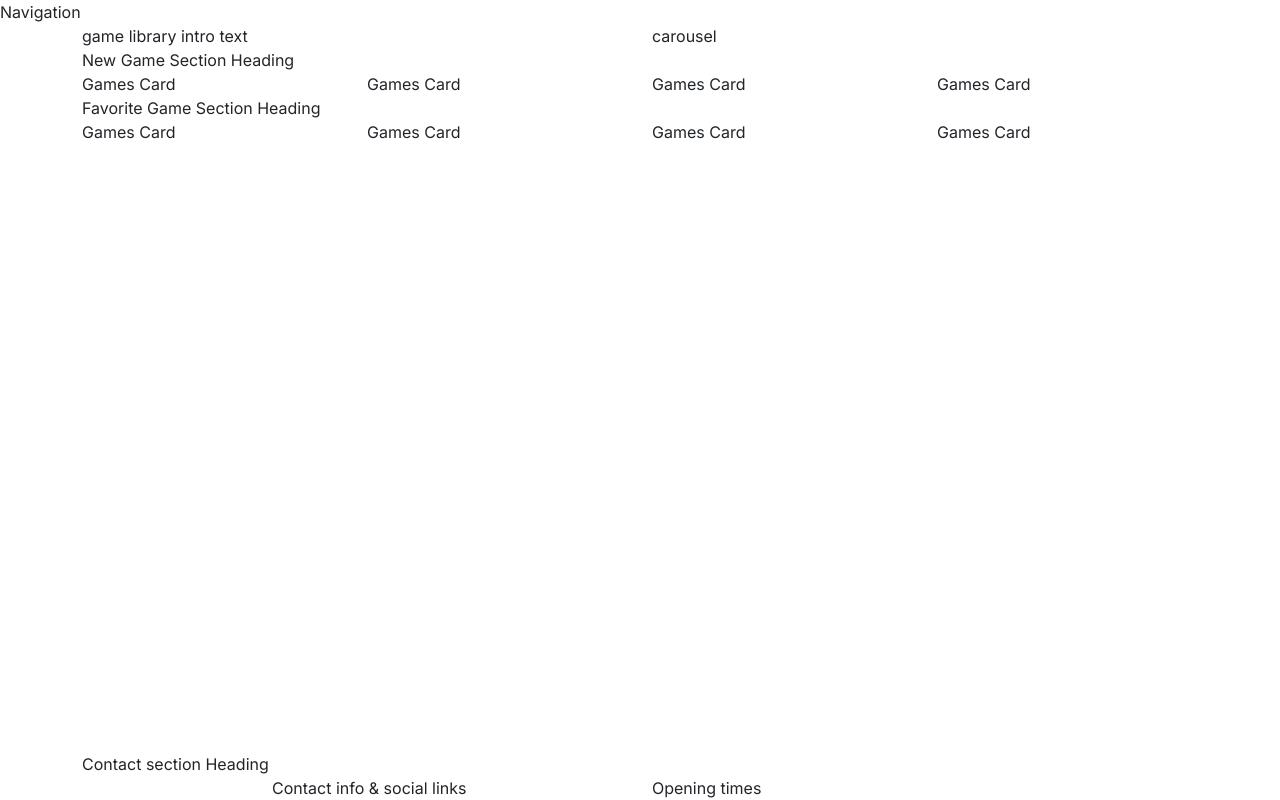
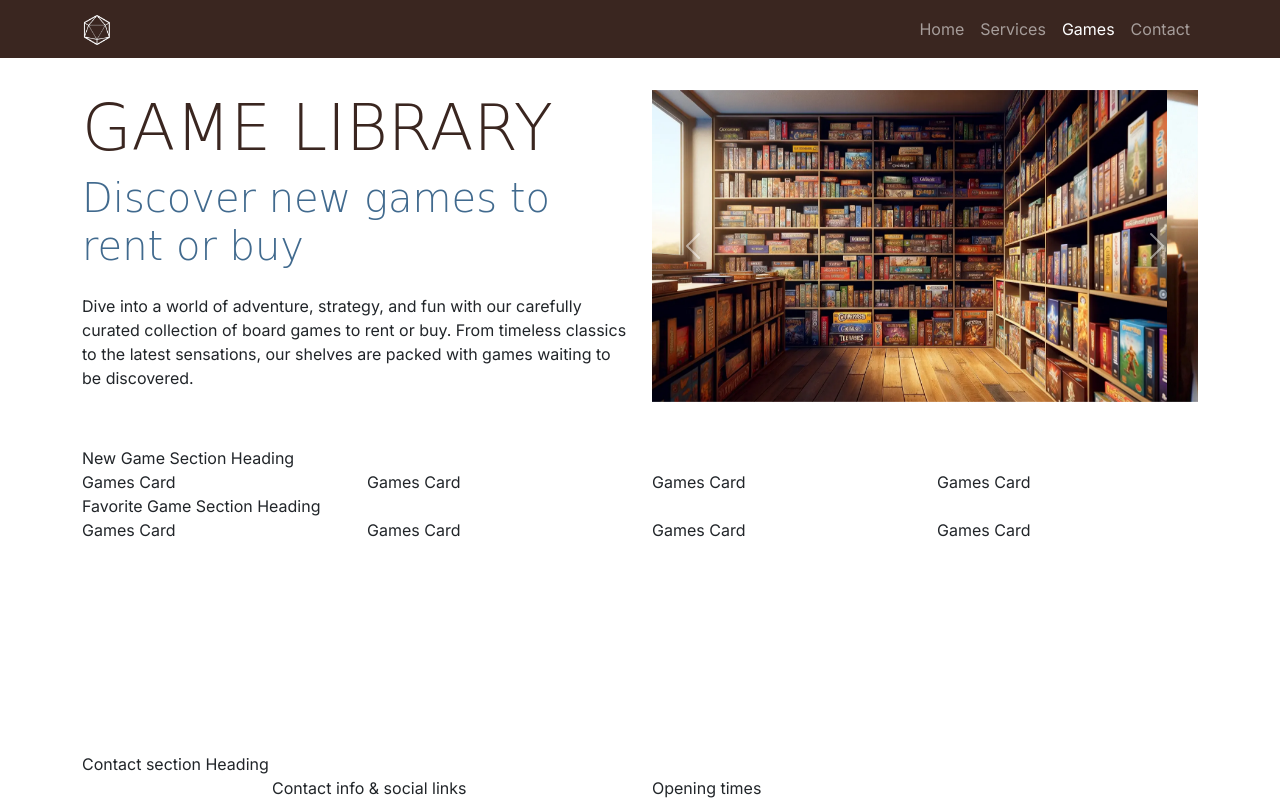
Before and after one commit to ethans241/broadwalk-games, a plain HTML site: page game-library.html in a window 1280 px wide. Drawn offline with nearby package versions, Linux system fonts and the light colour scheme; a web font is replaced by a local one.

Commit message:
added navbar and header to game-library page

```diff
--- a/game-library.html
+++ b/game-library.html
@@ -1,9 +1,11 @@
 <!DOCTYPE html>
 <html lang="en">
+
 <head>
     <meta charset="UTF-8">
     <meta name="viewport" content="width=device-width, initial-scale=1.0">
-    <meta name="description" content="Explore Boardwalk Games' vast library of engaging and exciting board games available for rent or purchase. Reserve your game online and embark on your next board game adventure today">
+    <meta name="description"
+        content="Explore Boardwalk Games' vast library of engaging and exciting board games available for rent or purchase. Reserve your game online and embark on your next board game adventure today">
     <title>Boardwalk Games | Game Library</title>
 
     <!-- favicons generated by favicon.io -->
@@ -20,16 +22,79 @@
 </head>
 
 <!-- Classes on body set to work with mt-auto on footer to ensure it always stays at the bottom of the page -->
+
 <body class="d-flex flex-column min-vh-100">
 
     <!-- Navigation -->
-     <div>Navigation</div>
+    <nav id="navbar" class="navbar navbar-expand-lg" data-bs-theme="dark"">
+        <div class=" container">
+        <a class="navbar-brand" href="index.html"><img src="assets/images/logo-sm-white.png" alt="Broadwalk Games logo"
+                class="logo"></a>
+        <button class="navbar-toggler" type="button" data-bs-toggle="collapse" data-bs-target="#navbarNav"
+            aria-controls="navbarNav" aria-expanded="false" aria-label="Toggle navigation">
+            <span class="navbar-toggler-icon"></span>
+        </button>
+        <div class="collapse navbar-collapse" id="navbarNav">
+            <ul class="navbar-nav ms-auto">
+                <li class="nav-item">
+                    <a class="nav-link" href="index.html">Home</a>
+                </li>
+                <li class="nav-item">
+                    <a class="nav-link" href="#">Services</a>
+                </li>
+                <li class="nav-item">
+                    <a class="nav-link active" aria-current="page" href="game-library.html">Games</a>
+                </li>
+                <li class="nav-item">
+                    <a class="nav-link" href="#">Contact</a>
+                </li>
+            </ul>
+        </div>
+        </div>
+    </nav>
 
     <!-- Header with carousel -->
-     <header class="container">
+    <header id="header" class="container section">
         <div class="row">
-            <div class="col-12 col-xl-6">game library intro text</div>
-            <div class="col-12 col-xl-6">carousel</div>
+            <div class="col-12 col-xl-6 text-center text-xl-start">
+                <h1 class="display-3">Game library</h1>
+                <p class="lead display-6 sub-heading-color">Discover new games to rent or buy</p>
+                <p class="my-4">Dive into a world of adventure, strategy, and fun with our carefully curated collection
+                    of board games to rent or buy. From timeless classics to the latest sensations, our shelves are
+                    packed with games waiting to be discovered.</p>
+            </div>
+            <div class="col-12 col-xl-6">
+                <div id="carouselExampleAutoplaying" class="carousel slide" data-bs-ride="carousel">
+                    <div class="carousel-inner">
+                        <div class="carousel-item active">
+                            <img src="assets/images/game-library-carousel-1.webp" class="d-block w-100"
+                                alt="Bookshelves filled with boardgames">
+                        </div>
+                        <div class="carousel-item">
+                            <img src="assets/images/game-library-carousel-2.webp" class="d-block w-100"
+                                alt="Bookshelves filled with boardgames">
+                        </div>
+                        <div class="carousel-item">
+                            <img src="assets/images/game-library-carousel-3.webp" class="d-block w-100"
+                                alt="Bookshelves filled with boardgames, one man is browsing the shelves">
+                        </div>
+                        <div class="carousel-item">
+                            <img src="assets/images/game-library-carousel-4.webp" class="d-block w-100"
+                                alt="8 board games stacked on top of each other">
+                        </div>
+                    </div>
+                    <button class="carousel-control-prev" type="button" data-bs-target="#carouselExampleAutoplaying"
+                        data-bs-slide="prev">
+                        <span class="carousel-control-prev-icon" aria-hidden="true"></span>
+                        <span class="visually-hidden">Previous</span>
+                    </button>
+                    <button class="carousel-control-next" type="button" data-bs-target="#carouselExampleAutoplaying"
+                        data-bs-slide="next">
+                        <span class="carousel-control-next-icon" aria-hidden="true"></span>
+                        <span class="visually-hidden">Next</span>
+                    </button>
+                </div>
+            </div>
         </div>
     </header>
 
@@ -75,7 +140,8 @@
                 <!-- Bootstrap JS Script-->
                 <script src="https://cdn.jsdelivr.net/npm/bootstrap@5.3.3/dist/js/bootstrap.bundle.min.js"
                     integrity="sha384-YvpcrYf0tY3lHB60NNkmXc5s9fDVZLESaAA55NDzOxhy9GkcIdslK1eN7N6jIeHz"
-     crossorigin="anonymous"></script>
+                    crossorigin="anonymous">
+                </script>
 
                 <script src="https://kit.fontawesome.com/79082dfc49.js" crossorigin="anonymous"></script>
 </body>
```
Also changed, not shown: index.html (+3 -1 lines). Lines whose indentation alone changed are shown as unchanged.
